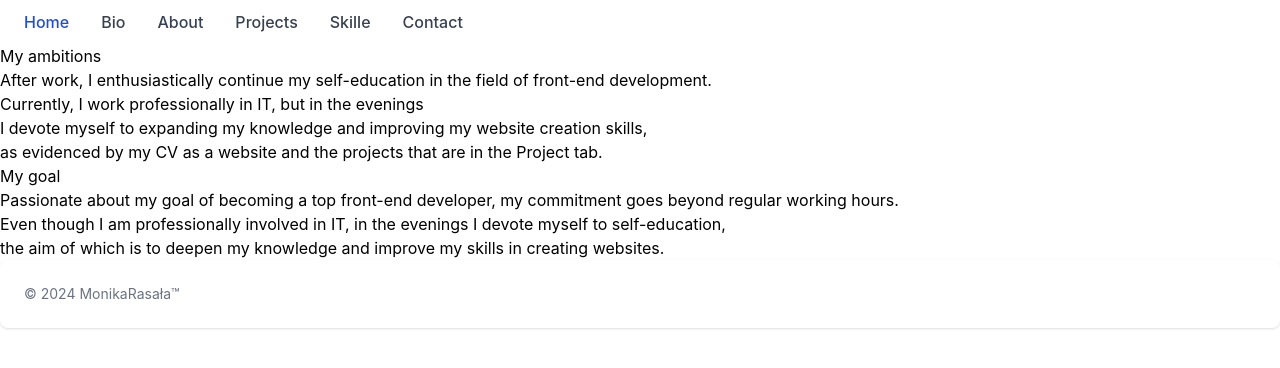
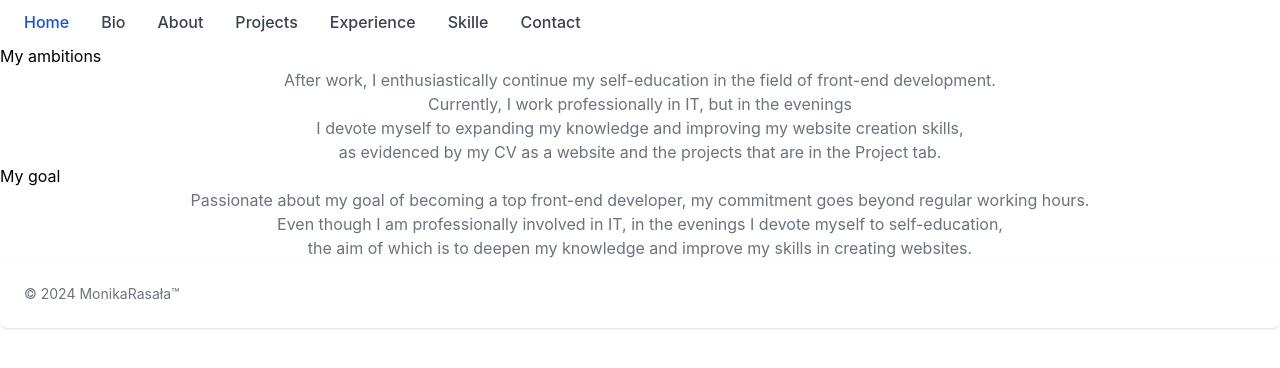
Before and after one commit to Monika-dotcom-boo/CV, a React (Vite) app in the folder CV/: page /about in a window 1280 px wide. Shown: the top 368 px of the page. Built offline with nearby package versions, Linux system fonts and the light colour scheme.

Commit message:
bookmark notes with experience

```diff
--- a/CV/src/componets/about/about.jsx
+++ b/CV/src/componets/about/about.jsx
@@ -4,7 +4,7 @@ function About() {
       <div>
         <div>
           <p>My ambitions</p>
-          <p>
+          <p className="text-center text-gray-500 dark:text-gray-400">
             After work, I enthusiastically continue my self-education in the field of front-end development.
             <br />
             Currently, I work professionally in IT, but in the evenings
@@ -19,7 +19,7 @@ function About() {
         </div>
         <div>
           <p>My goal</p>
-          <p>
+          <p className="text-center text-gray-500 dark:text-gray-400">
             Passionate about my goal of becoming a top front-end developer, my commitment goes beyond regular working hours.
             {' '}
             <br />
--- /dev/null
+++ b/CV/src/componets/experience/Experience.jsx
@@ -0,0 +1,12 @@
+
+function Experience() {
+    return (
+      <div>
+
+        <section />
+
+      </div>
+    );
+  }
+
+  export default Experience;
--- a/CV/src/componets/layout/Header.jsx
+++ b/CV/src/componets/layout/Header.jsx
@@ -10,7 +10,7 @@ function Header() {
                 <svg className="hidden w-6 h-6" fill="currentColor" viewBox="0 0 20 20" xmlns="http://www.w3.org/2000/svg"><path fillRule="evenodd" d="M4.293 4.293a1 1 0 011.414 0L10 8.586l4.293-4.293a1 1 0 111.414 1.414L11.414 10l4.293 4.293a1 1 0 01-1.414 1.414L10 11.414l-4.293 4.293a1 1 0 01-1.414-1.414L8.586 10 4.293 5.707a1 1 0 010-1.414z" clipRule="evenodd" /></svg>
               </button>
             </div>
-            <div className="hidden justify-between items-center w-full lg:flex lg:w-auto lg:order-1" id="mobile-menu-2">
+            <div className="hidden flex w-full lg:flex lg:w-auto lg:order-1 flex" id="mobile-menu-2">
               <ul className="flex flex-col mt-4 font-medium lg:flex-row lg:space-x-8 lg:mt-0">
                 <li>
                   <a href="/" className="block py-2 pr-4 pl-3 text-white rounded bg-primary-700 lg:bg-transparent lg:text-primary-700 lg:p-0 dark:text-white" aria-current="page">Home</a>
@@ -23,6 +23,9 @@ function Header() {
                 </li>
                 <li>
                   <a href="/Projects" className="block py-2 pr-4 pl-3 text-gray-700 border-b border-gray-100 hover:bg-gray-50 lg:hover:bg-transparent lg:border-0 lg:hover:text-primary-700 lg:p-0 dark:text-gray-400 lg:dark:hover:text-white dark:hover:bg-gray-700 dark:hover:text-white lg:dark:hover:bg-transparent dark:border-gray-700">Projects</a>
+                </li>
+                <li>
+                  <a href="/experience" className="block py-2 pr-4 pl-3 text-gray-700 border-b border-gray-100 hover:bg-gray-50 lg:hover:bg-transparent lg:border-0 lg:hover:text-primary-700 lg:p-0 dark:text-gray-400 lg:dark:hover:text-white dark:hover:bg-gray-700 dark:hover:text-white lg:dark:hover:bg-transparent dark:border-gray-700">Experience</a>
                 </li>
                 <li>
                   <a href="/Skille" className="block py-2 pr-4 pl-3 text-gray-700 border-b border-gray-100 hover:bg-gray-50 lg:hover:bg-transparent lg:border-0 lg:hover:text-primary-700 lg:p-0 dark:text-gray-400 lg:dark:hover:text-white dark:hover:bg-gray-700 dark:hover:text-white lg:dark:hover:bg-transparent dark:border-gray-700">Skille</a>
```
Also changed, not shown: CV/src/router/index.jsx (+6 -1 lines).
